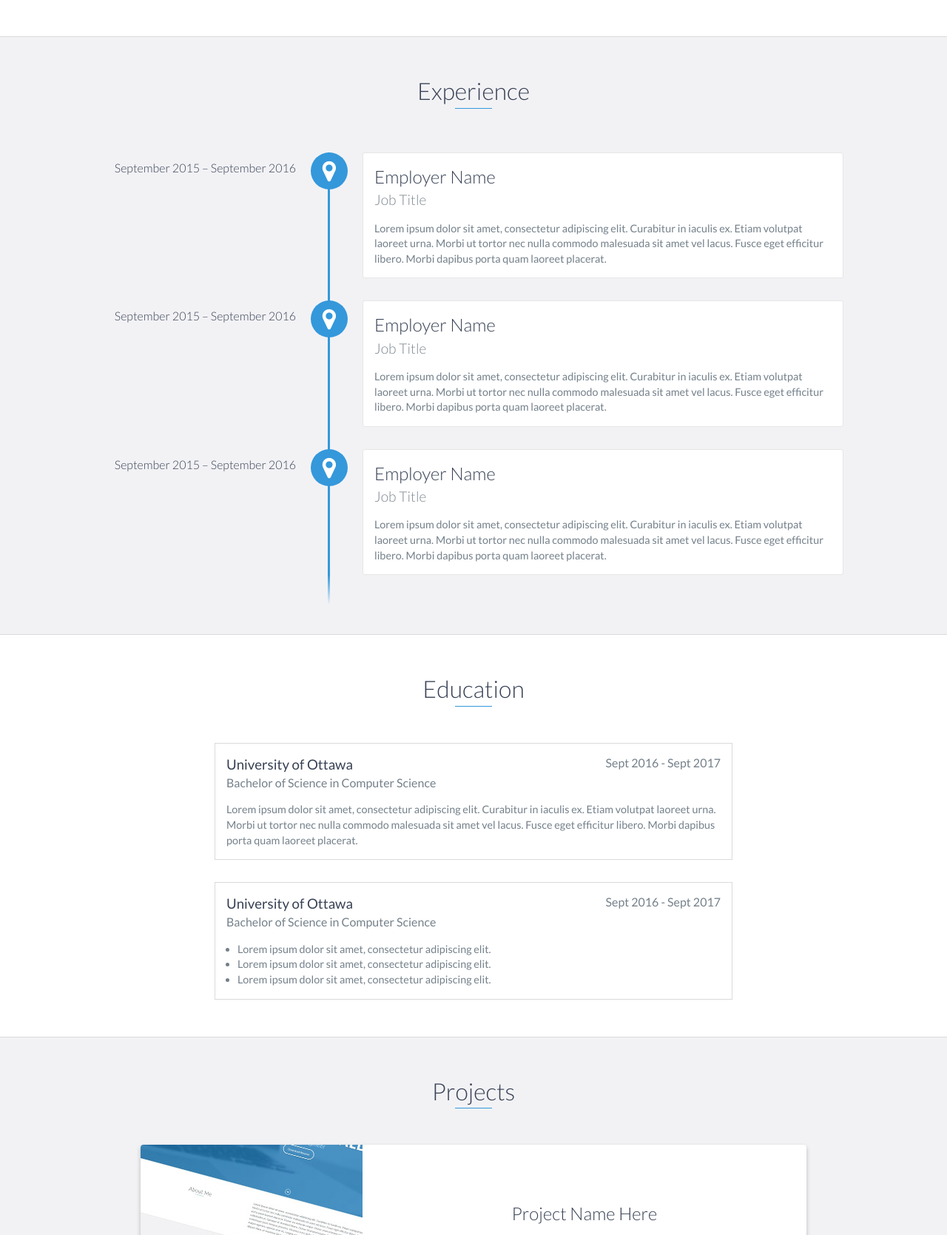
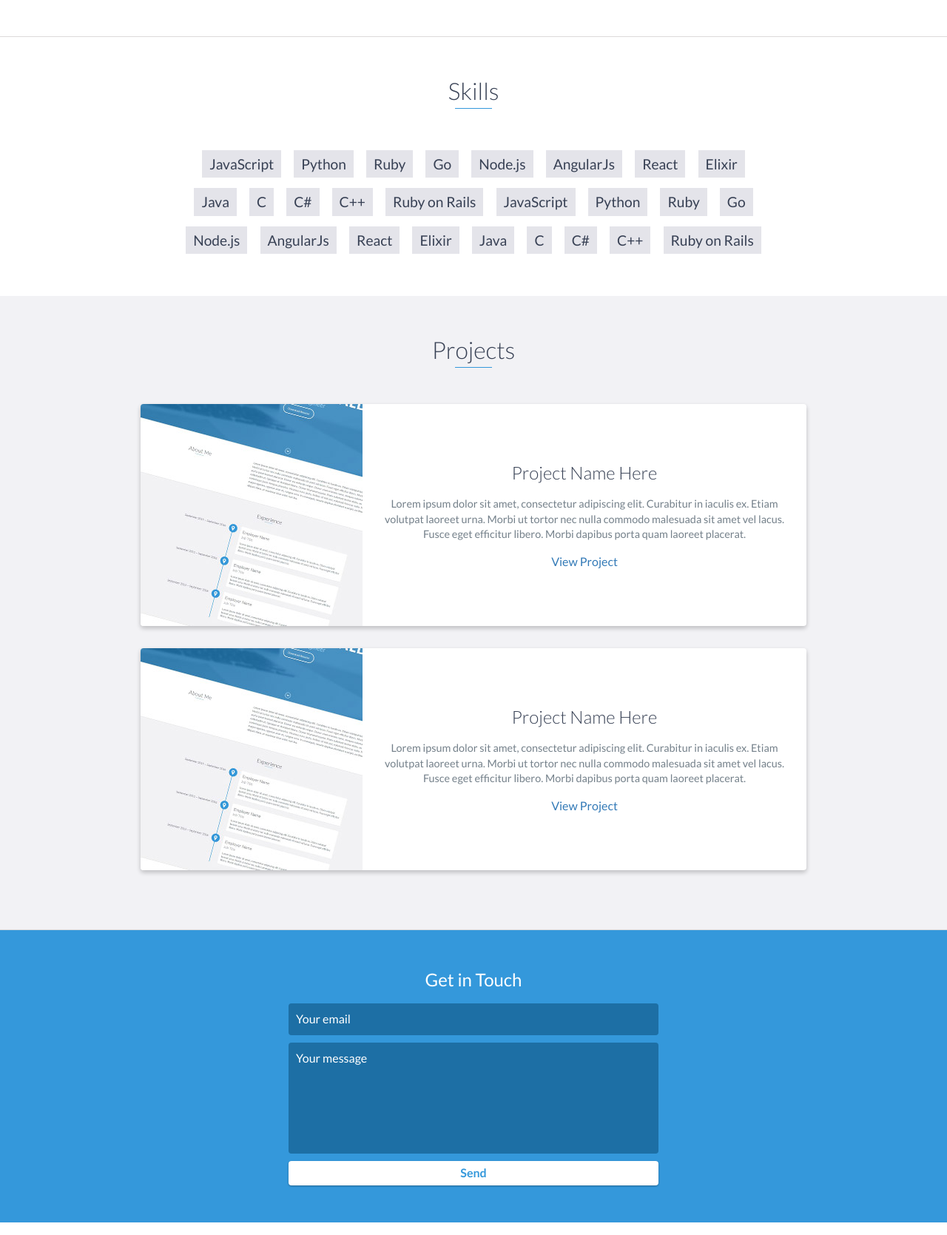
Before and after one commit to JungChangWha/JungChangWha.github.io, a website: page index.html in a window 1280 px wide. Shown: the part 1112-2781 px from the top of the page at 74% size. Drawn offline with nearby package versions, Linux system fonts and the light colour scheme.

Commit message:
Update index.html

```diff
--- a/index.html
+++ b/index.html
@@ -85,7 +85,7 @@
     </div>
     <!-- End #about -->
 
-    <div id="experience" class="background-alt">
+    <!-- <div id="experience" class="background-alt">
         <h2 class="heading">Experience</h2>
         <div id="experience-timeline">
             <div data-date="September 2015 – September 2016">
@@ -112,10 +112,43 @@
                 </p>
             </div>
         </div>
-    </div>
+    </div> -->
     <!-- End #experience -->
 
-    <div id="education">
+    <div id="skills">
+        <h2 class="heading">Skills</h2>
+        <ul>
+            <li>JavaScript</li>
+            <li>Python</li>
+            <li>Ruby</li>
+            <li>Go</li>
+            <li>Node.js</li>
+            <li>AngularJs</li>
+            <li>React</li>
+            <li>Elixir</li>
+            <li>Java</li>
+            <li>C</li>
+            <li>C#</li>
+            <li>C++</li>
+            <li>Ruby on Rails</li>
+            <li>JavaScript</li>
+            <li>Python</li>
+            <li>Ruby</li>
+            <li>Go</li>
+            <li>Node.js</li>
+            <li>AngularJs</li>
+            <li>React</li>
+            <li>Elixir</li>
+            <li>Java</li>
+            <li>C</li>
+            <li>C#</li>
+            <li>C++</li>
+            <li>Ruby on Rails</li>
+        </ul>
+    </div>
+    <!-- End #skills -->
+
+    <!-- <div id="education">
         <h2 class="heading">Education</h2>
         <div class="education-block">
             <h3>University of Ottawa</h3>
@@ -124,10 +157,10 @@
             <p>
                 Lorem ipsum dolor sit amet, consectetur adipiscing elit. Curabitur in iaculis ex. Etiam volutpat laoreet urna. Morbi ut tortor nec nulla commodo malesuada sit amet vel lacus. Fusce eget efficitur libero. Morbi dapibus porta quam laoreet placerat.
             </p>
-        </div>
+        </div> -->
         <!-- End .education-block -->
 
-        <div class="education-block">
+        <!-- <div class="education-block">
             <h3>University of Ottawa</h3>
             <span class="education-date">Sept 2016 - Sept 2017</span>
             <h4>Bachelor of Science in Computer Science</h4>
@@ -144,7 +177,7 @@
             </ul>
         </div>
         <!-- End .education-block -->
-    </div>
+      <!-- </div> -->
     <!-- End #education -->
 
     <div id="projects" class="background-alt">
@@ -186,39 +219,6 @@
         </div>
     </div>
     <!-- End #projects -->
-
-    <div id="skills">
-        <h2 class="heading">Skills</h2>
-        <ul>
-            <li>JavaScript</li>
-            <li>Python</li>
-            <li>Ruby</li>
-            <li>Go</li>
-            <li>Node.js</li>
-            <li>AngularJs</li>
-            <li>React</li>
-            <li>Elixir</li>
-            <li>Java</li>
-            <li>C</li>
-            <li>C#</li>
-            <li>C++</li>
-            <li>Ruby on Rails</li>
-            <li>JavaScript</li>
-            <li>Python</li>
-            <li>Ruby</li>
-            <li>Go</li>
-            <li>Node.js</li>
-            <li>AngularJs</li>
-            <li>React</li>
-            <li>Elixir</li>
-            <li>Java</li>
-            <li>C</li>
-            <li>C#</li>
-            <li>C++</li>
-            <li>Ruby on Rails</li>
-        </ul>
-    </div>
-    <!-- End #skills -->
 
     <div id="contact">
         <h2>Get in Touch</h2>
```
